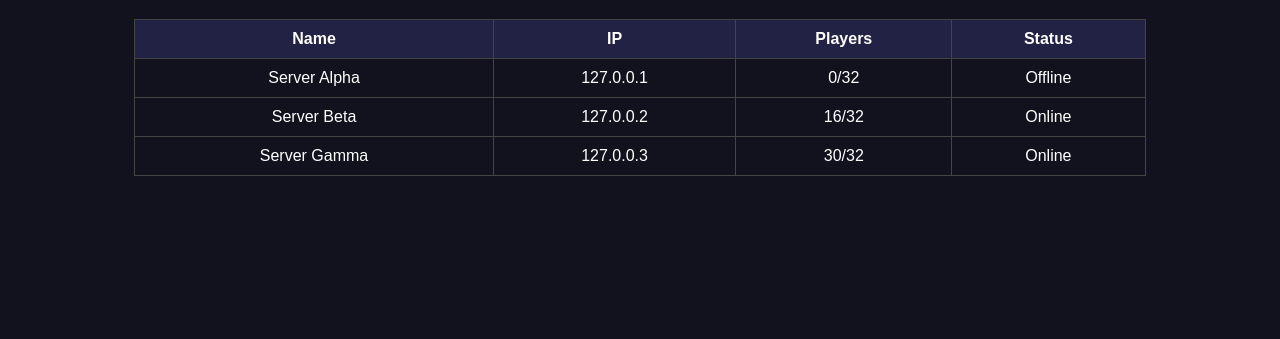
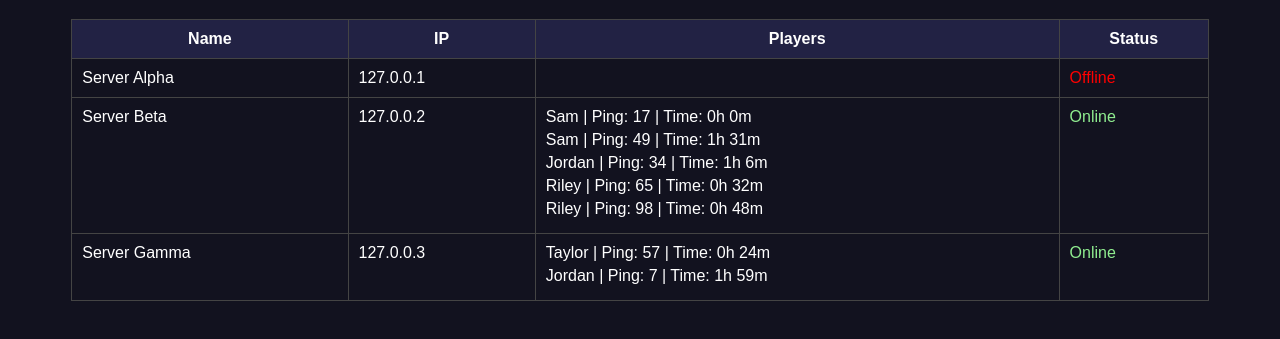
Before and after one commit to RevMods3D/Dummy-MWMP, a website: page index.html in a window 1280 px wide. Shown: the part 61-400 px from the top of the page. Drawn offline with Linux system fonts and the light colour scheme.

Commit message:
Update index.html

```diff
--- a/index.html
+++ b/index.html
@@ -4,72 +4,89 @@
 <meta charset="UTF-8">
 <title>MWMP Dummy Server List</title>
 <style>
-        body {
-            font-family: Arial;
-            background: #12121f;
-            color: white;
-            text-align: center;
-        }
-
-        table {
-            width: 80%;
-            margin: 20px auto;
-            border-collapse: collapse;
-        }
-
-        th, td {
-            border: 1px solid #444;
-            padding: 10px;
-        }
-
-        th {
-            background: #222244;
-        }
-
-        td {
-            text-align: center;
-        }
+  body { font-family: Arial; background: #12121f; color: white; text-align: center; }
+  table { width: 90%; margin: 20px auto; border-collapse: collapse; }
+  th, td { border: 1px solid #444; padding: 10px; vertical-align: top; }
+  th { background: #222244; }
+  td { text-align: left; }
+  .player { margin-bottom: 5px; }
+  .online { color: lightgreen; }
+  .offline { color: red; }
 </style>
 </head>
 <body>
+
 <h1>MWMP Dummy Server List</h1>
+
 <table id="servers">
   <tr><th>Name</th><th>IP</th><th>Players</th><th>Status</th></tr>
 </table>
+
 <script>
+// Example server list
 const servers = [
-  { name: "Server Alpha", ip: "127.0.0.1", players: 0, maxPlayers: 32, online: true },
-  { name: "Server Beta", ip: "127.0.0.2", players: 0, maxPlayers: 32, online: true },
-  { name: "Server Gamma", ip: "127.0.0.3", players: 0, maxPlayers: 32, online: true }
+  { name: "Server Alpha", ip: "127.0.0.1", maxPlayers: 8, online: true, players: [] },
+  { name: "Server Beta", ip: "127.0.0.2", maxPlayers: 12, online: true, players: [] },
+  { name: "Server Gamma", ip: "127.0.0.3", maxPlayers: 5, online: true, players: [] }
 ];
 
+// Helper: generate a random player
+function randomPlayer() {
+  const names = ["Alex","Blake","Casey","Drew","Jordan","Taylor","Sam","Riley"];
+  return {
+    name: names[Math.floor(Math.random() * names.length)],
+    ping: Math.floor(Math.random() * 100),
+    time: `${Math.floor(Math.random()*2)}h ${Math.floor(Math.random()*60)}m`
+  };
+}
+
+// Generate random players based on player count
+function updateServers() {
+  servers.forEach(s => {
+    // Randomly toggle server online/offline
+    if (Math.random() < 0.05) s.online = !s.online;
+
+    // Generate player list if online
+    if (s.online) {
+      const count = Math.floor(Math.random() * (s.maxPlayers + 1));
+      s.players = [];
+      for (let i=0; i<count; i++) {
+        s.players.push(randomPlayer());
+      }
+    } else {
+      s.players = [];
+    }
+  });
+  renderServers();
+}
+
+// Render server table
+function renderServers() {
   const table = document.getElementById('servers');
-
-function renderServers() {
   table.innerHTML = `<tr><th>Name</th><th>IP</th><th>Players</th><th>Status</th></tr>`;
   servers.forEach(s => {
     const row = document.createElement('tr');
+
+    // Build player list HTML
+    const playerHTML = s.players.map(p =>
+      `<div class="player">${p.name} | Ping: ${p.ping} | Time: ${p.time}</div>`
+    ).join('');
+
     row.innerHTML = `
       <td>${s.name}</td>
       <td>${s.ip}</td>
-      <td>${s.players}/${s.maxPlayers}</td>
-      <td>${s.online ? "Online" : "Offline"}</td>
+      <td>${playerHTML}</td>
+      <td class="${s.online ? 'online' : 'offline'}">${s.online ? 'Online' : 'Offline'}</td>
     `;
     table.appendChild(row);
   });
 }
 
-function updateServers() {
-  servers.forEach(s => {
-    if (Math.random() < 0.05) s.online = !s.online;
-    if (s.online) s.players = Math.floor(Math.random() * (s.maxPlayers + 1));
-    else s.players = 0;
-  });
-  renderServers();
-}
-
-renderServers();
+// Initial render
+updateServers();
+// Update every 3 seconds
 setInterval(updateServers, 3000);
 </script>
+
 </body>
 </html>
```
Lines whose indentation alone changed are shown as unchanged.
